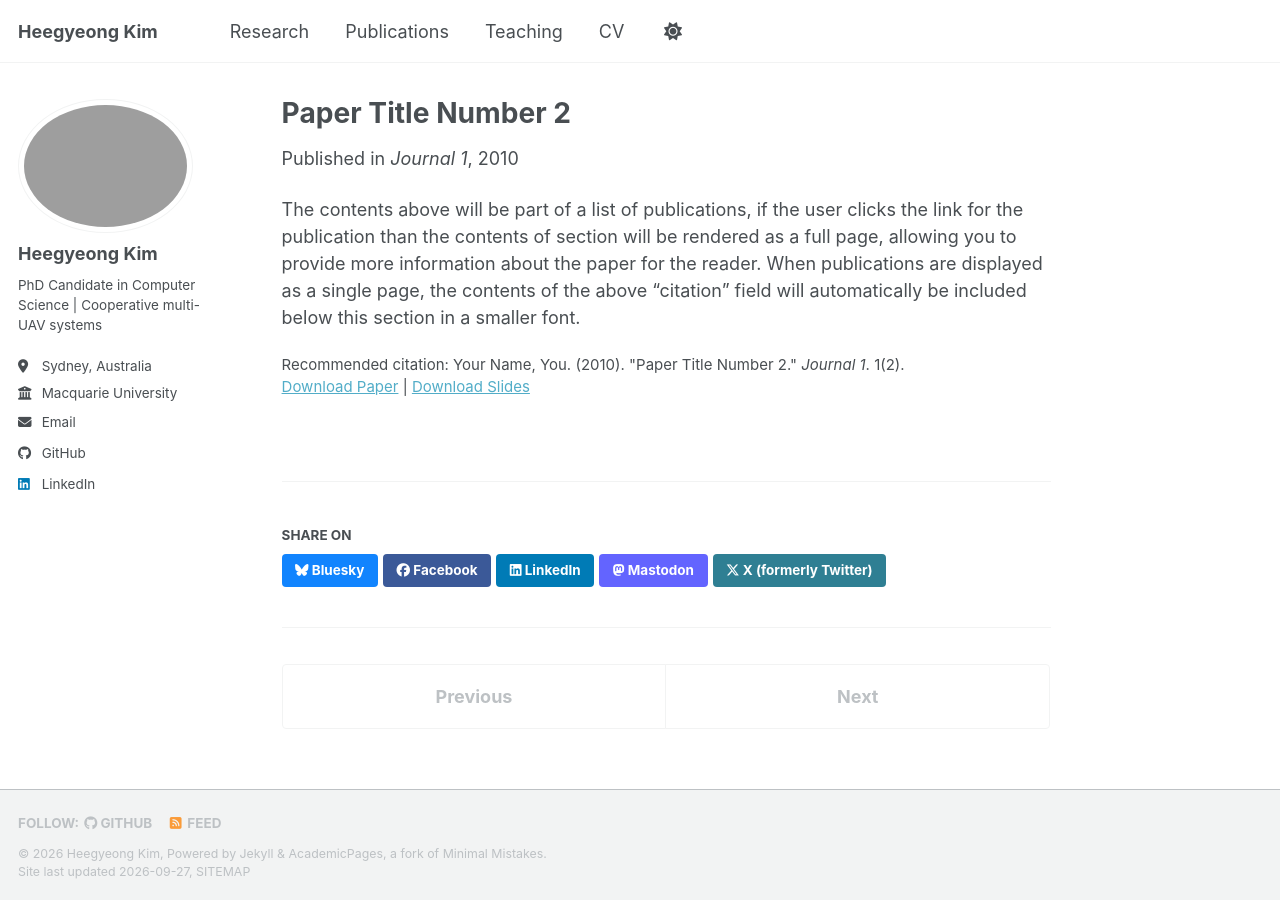
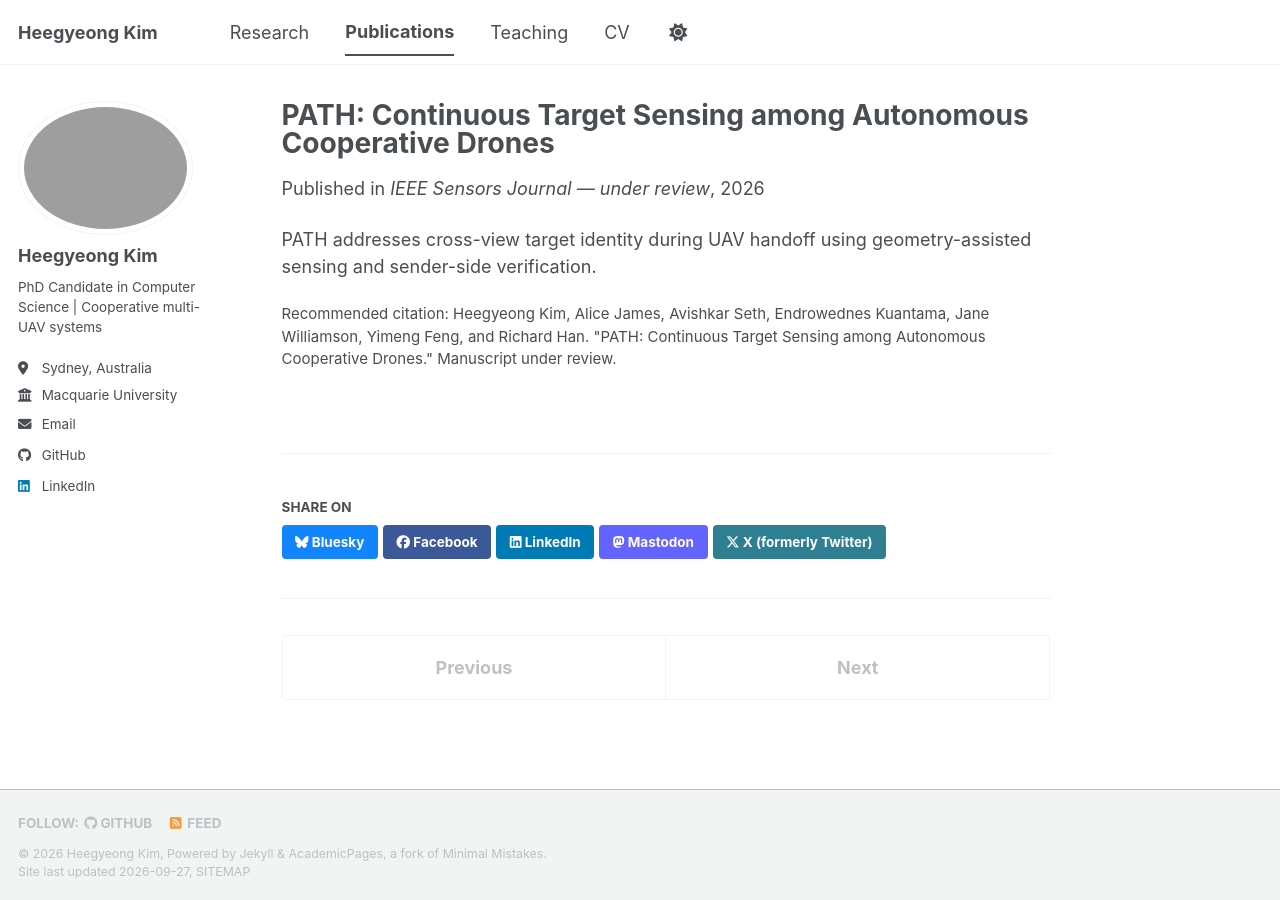
Before and after one commit to HeegyeongK/heegyeongk.github.io, a Jekyll site: the page built from _publications/2010-10-01-paper-title-number-2.md, in a window 1280 px wide. Built offline with Jekyll 4.4.1, drawn with Linux system fonts in a browser that asks for light colours; a style sheet for code colours, icons or effects is not loaded.

Commit message:
Customize _publications/2010-10-01-paper-title-number-2.md

```diff
--- a/_publications/2010-10-01-paper-title-number-2.md
+++ b/_publications/2010-10-01-paper-title-number-2.md
@@ -1,14 +1,12 @@
 ---
-title: "Paper Title Number 2"
+title: "PATH: Continuous Target Sensing among Autonomous Cooperative Drones"
 collection: publications
-category: manuscripts
-permalink: /publication/2010-10-01-paper-title-number-2
-excerpt: 'This paper is about the number 2. The number 3 is left for future work.'
-date: 2010-10-01
-venue: 'Journal 1'
-slidesurl: 'https://academicpages.github.io/files/slides2.pdf'
-paperurl: 'https://academicpages.github.io/files/paper2.pdf'
-citation: 'Your Name, You. (2010). &quot;Paper Title Number 2.&quot; <i>Journal 1</i>. 1(2).'
+category: under_review
+permalink: /publications/path/
+excerpt: "A platform-agnostic, geometry-assisted sensing and verification framework for target handoff between moving UAVs."
+date: 2026-08-01
+venue: "IEEE Sensors Journal — under review"
+citation: "Heegyeong Kim, Alice James, Avishkar Seth, Endrowednes Kuantama, Jane Williamson, Yimeng Feng, and Richard Han. &quot;PATH: Continuous Target Sensing among Autonomous Cooperative Drones.&quot; Manuscript under review."
 ---
 
-The contents above will be part of a list of publications, if the user clicks the link for the publication than the contents of section will be rendered as a full page, allowing you to provide more information about the paper for the reader. When publications are displayed as a single page, the contents of the above "citation" field will automatically be included below this section in a smaller font.
+PATH addresses cross-view target identity during UAV handoff using geometry-assisted sensing and sender-side verification.
```
